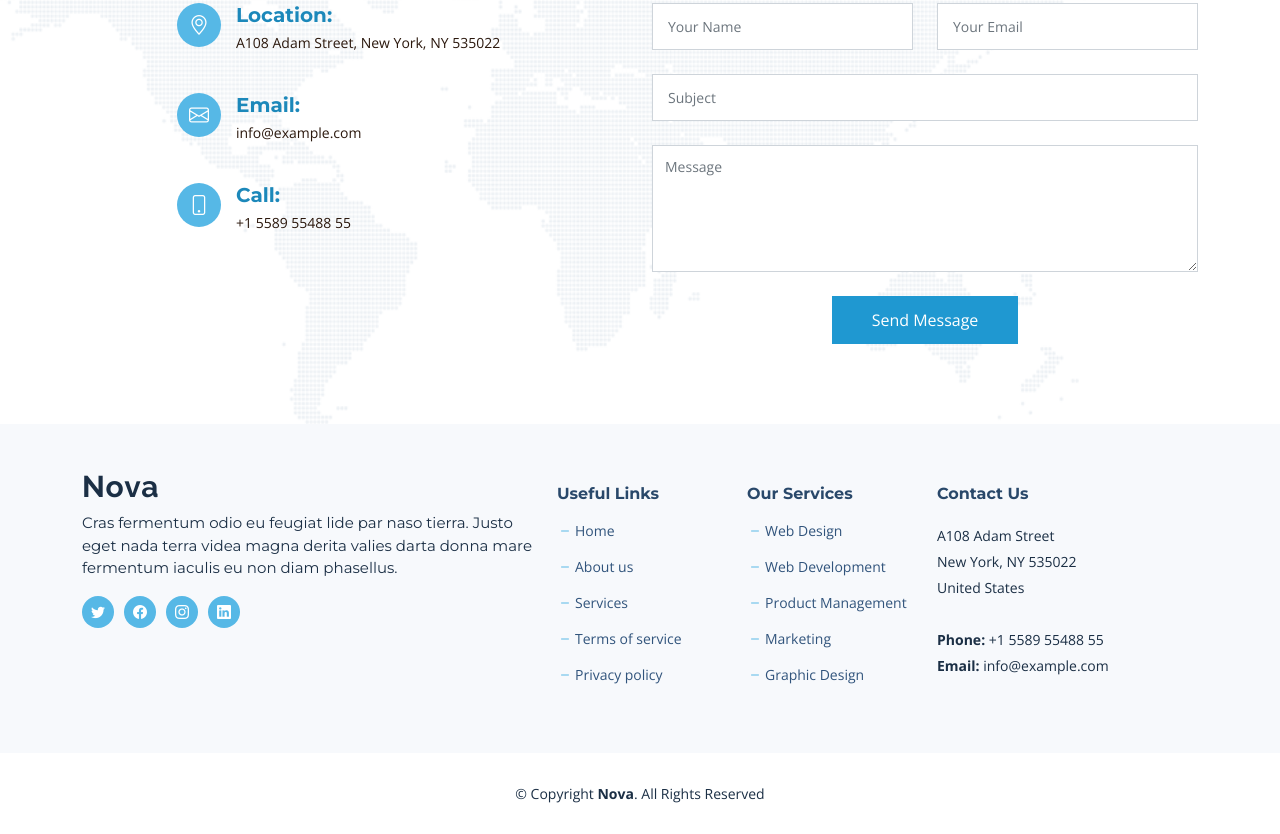
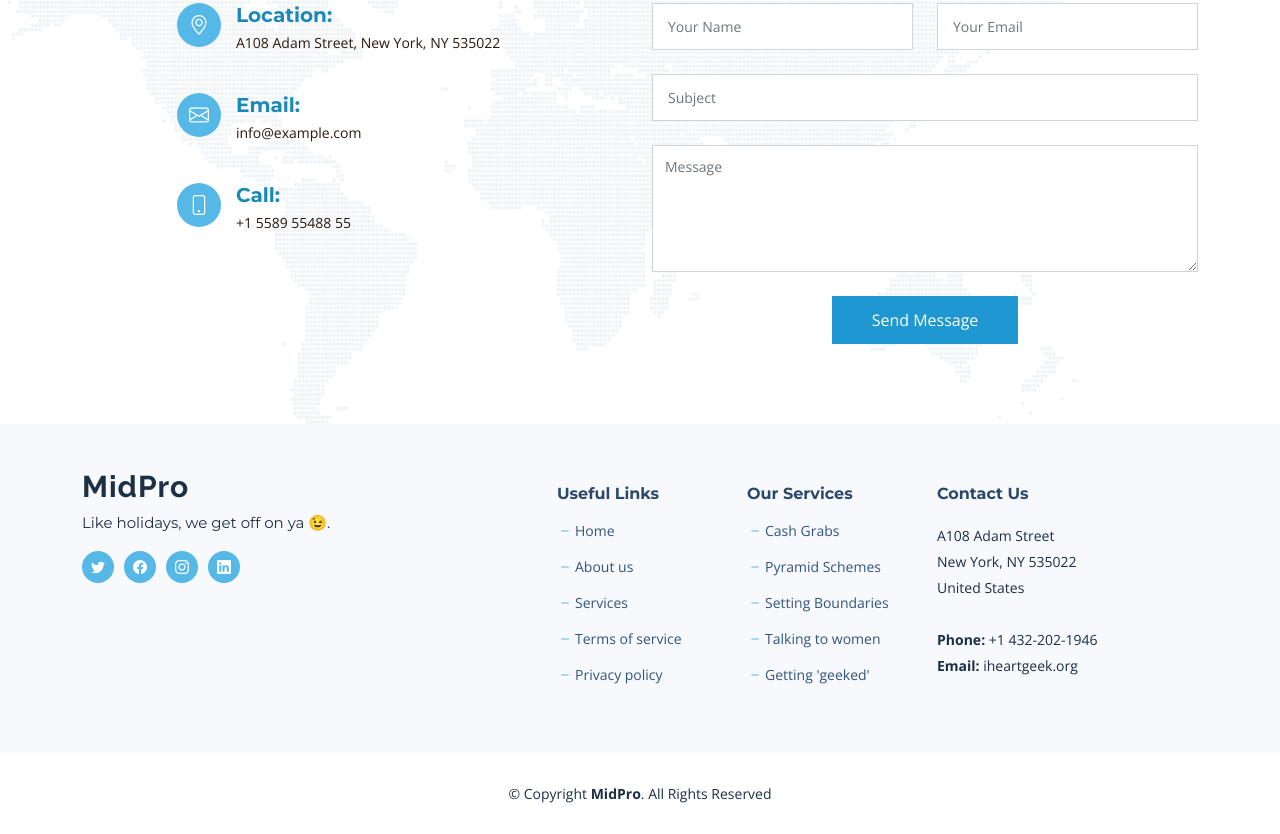
Before and after one commit to mattyjtx/mid-pro, a plain HTML site: page contact.html in a window 1280 px wide. Shown: the part 386-1220 px from the top of the page. Drawn offline with nearby package versions, Linux system fonts and the light colour scheme.

Commit message:
changed updated footer on contact page/removing blog page

```diff
--- a/contact.html
+++ b/contact.html
@@ -58,9 +58,7 @@
           <li><a href="index.html">Home</a></li>
           <li><a href="about.html">About</a></li>
           <li><a href="services.html">Services</a></li>
-          <li><a href="portfolio.html">Portfolio</a></li>
           <li><a href="team.html">Team</a></li>
-          <li><a href="blog.html">Blog</a></li>
           <li><a href="contact.html" class="active">Contact</a></li>
         </ul>
       </nav><!-- .navbar -->
@@ -159,9 +157,9 @@
         <div class="row gy-4">
           <div class="col-lg-5 col-md-12 footer-info">
             <a href="index.html" class="logo d-flex align-items-center">
-              <span>Nova</span>
+              <span>MidPro</span>
             </a>
-            <p>Cras fermentum odio eu feugiat lide par naso tierra. Justo eget nada terra videa magna derita valies darta donna mare fermentum iaculis eu non diam phasellus.</p>
+            <p>Like holidays, we get off on ya 😉.</p>
             <div class="social-links d-flex  mt-3">
               <a href="#" class="twitter"><i class="bi bi-twitter"></i></a>
               <a href="#" class="facebook"><i class="bi bi-facebook"></i></a>
@@ -184,11 +182,11 @@
           <div class="col-lg-2 col-6 footer-links">
             <h4>Our Services</h4>
             <ul>
-              <li><i class="bi bi-dash"></i> <a href="#">Web Design</a></li>
-              <li><i class="bi bi-dash"></i> <a href="#">Web Development</a></li>
-              <li><i class="bi bi-dash"></i> <a href="#">Product Management</a></li>
-              <li><i class="bi bi-dash"></i> <a href="#">Marketing</a></li>
-              <li><i class="bi bi-dash"></i> <a href="#">Graphic Design</a></li>
+              <li><i class="bi bi-dash"></i> <a href="#">Cash Grabs</a></li>
+              <li><i class="bi bi-dash"></i> <a href="#">Pyramid Schemes</a></li>
+              <li><i class="bi bi-dash"></i> <a href="#">Setting Boundaries</a></li>
+              <li><i class="bi bi-dash"></i> <a href="#">Talking to women</a></li>
+              <li><i class="bi bi-dash"></i> <a href="#">Getting 'geeked'</a></li>
             </ul>
           </div>
 
@@ -198,8 +196,8 @@
               A108 Adam Street <br>
               New York, NY 535022<br>
               United States <br><br>
-              <strong>Phone:</strong> +1 5589 55488 55<br>
-              <strong>Email:</strong> info@example.com<br>
+              <strong>Phone:</strong> +1 432-202-1946<br>
+              <strong>Email:</strong> iheartgeek.org<br>
             </p>
 
           </div>
@@ -211,7 +209,7 @@
     <div class="footer-legal">
       <div class="container">
         <div class="copyright">
-          &copy; Copyright <strong><span>Nova</span></strong>. All Rights Reserved
+          &copy; Copyright <strong><span>MidPro</span></strong>. All Rights Reserved
         </div>
 
       </div>
```
Also changed, not shown: about.html (+0 -1 lines), blog-details.html (+0 -1 lines), index.html (+4 -5 lines), services.html (+0 -1 lines), team.html (+0 -1 lines).
